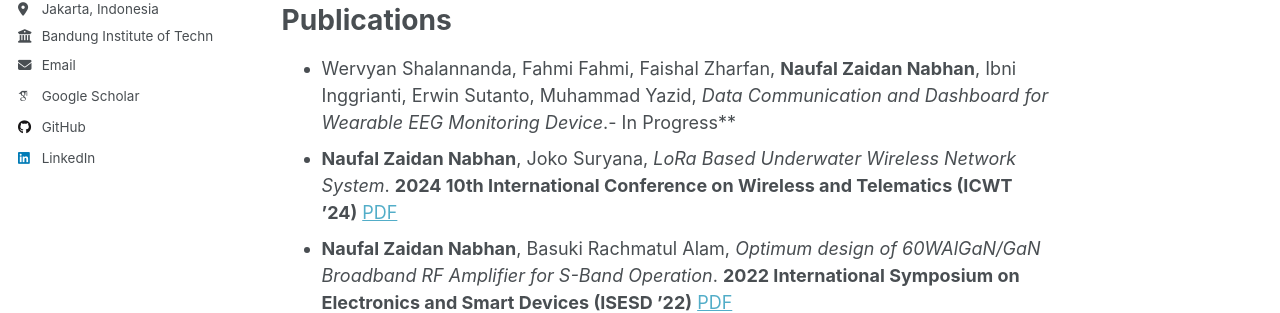
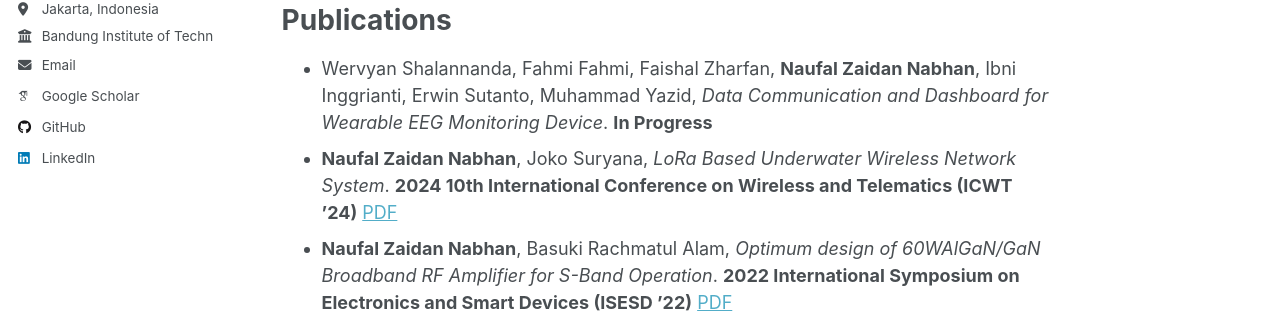
Before and after one commit to naufalzn/naufalzn.github.io, a Jekyll site: the page built from _pages/about.md, in a window 1280 px wide and 900 px high. Shown: the part 377-690 px from the top of the window. Built offline with Jekyll 4.4.1, drawn with Linux system fonts in a browser that asks for light colours; some web fonts are replaced.

```diff
--- a/_pages/about.md
+++ b/_pages/about.md
@@ -11,7 +11,7 @@ Zaidan is a graduate of the integrated Bachelor's and Master's degree program in
 
 
 # Publications
-- Wervyan Shalannanda, Fahmi Fahmi, Faishal Zharfan, **Naufal Zaidan Nabhan**, Ibni Inggrianti, Erwin Sutanto, Muhammad Yazid, _Data Communication and Dashboard for Wearable EEG Monitoring Device_.- In Progress**
+- Wervyan Shalannanda, Fahmi Fahmi, Faishal Zharfan, **Naufal Zaidan Nabhan**, Ibni Inggrianti, Erwin Sutanto, Muhammad Yazid, _Data Communication and Dashboard for Wearable EEG Monitoring Device_. **In Progress**
 - **Naufal Zaidan Nabhan**, Joko Suryana, _LoRa Based Underwater Wireless Network System_. **2024 10th International Conference on Wireless and Telematics (ICWT ’24)** [PDF](https://naufalzn.github.io/files/23223018_Naufal%20Zaidan%20Nabhan_Paper.pdf)
 - **Naufal Zaidan Nabhan**, Basuki Rachmatul Alam, _Optimum design of 60WAlGaN/GaN Broadband RF Amplifier for S-Band Operation_. **2022 International Symposium on Electronics and Smart Devices (ISESD ’22)** [PDF](https://naufalzn.github.io/files/Design_broadband_60W_S_band_GaN_HEMT.pdf)
 
```
